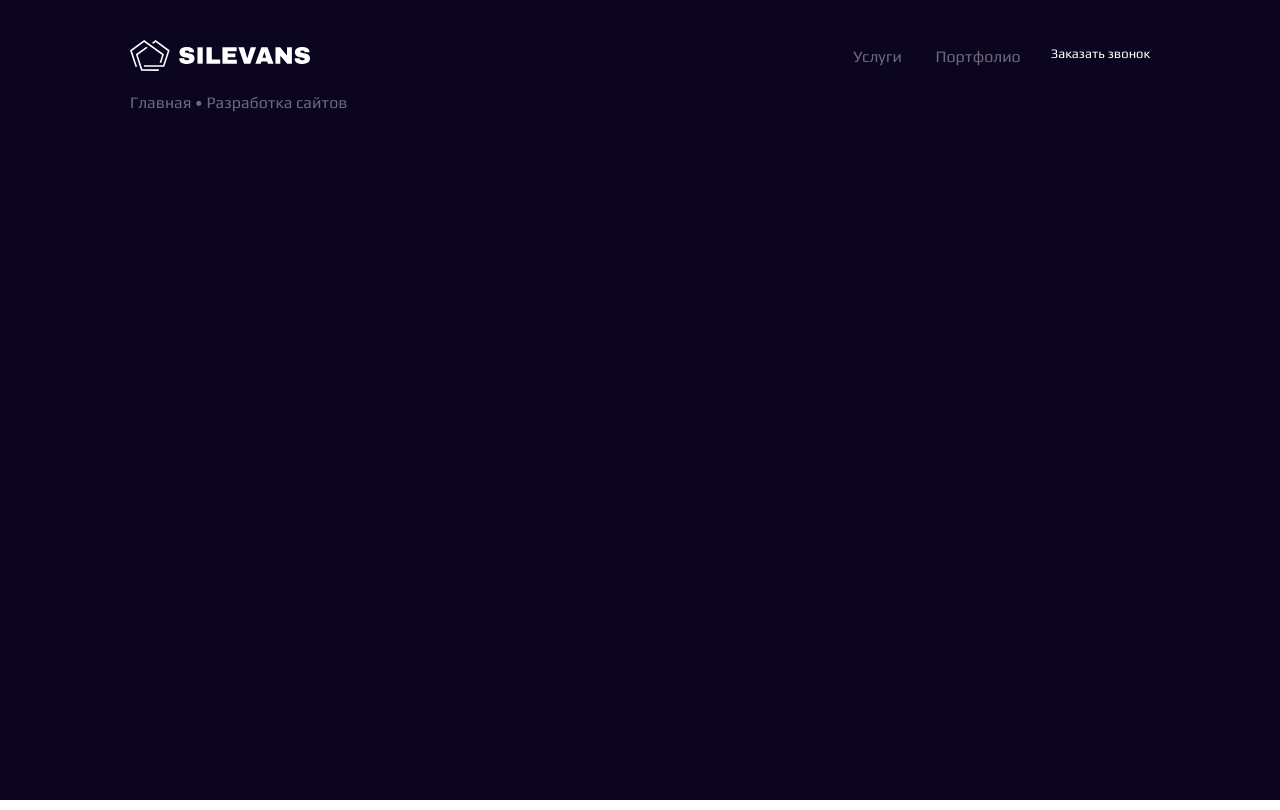
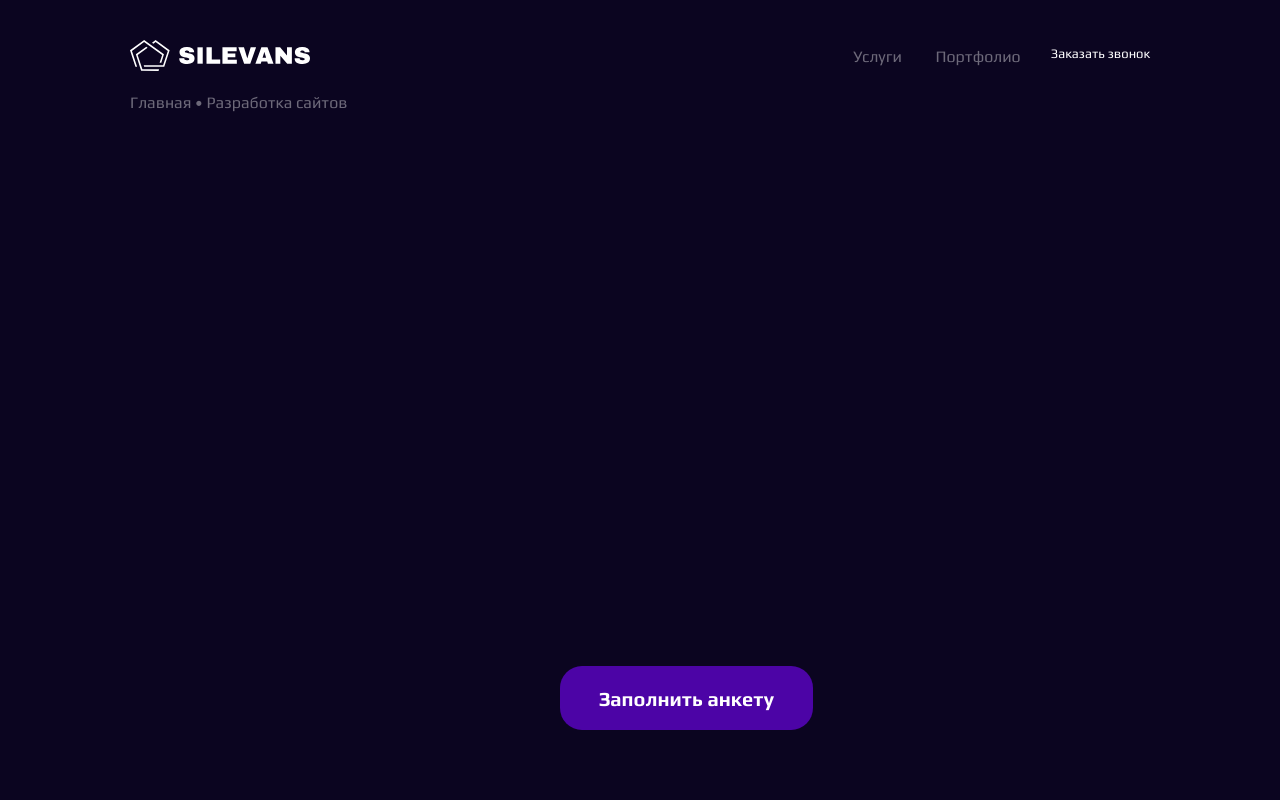
Before and after one commit to JulieBenchuk/web-studio, a Next.js app: page / in a window 1280 px wide. Built offline with nearby package versions, Linux system fonts and the light colour scheme.

Commit message:
feat: added full button

```diff
--- /dev/null
+++ b/src/components/common/buttons/FullButton.tsx
@@ -0,0 +1,14 @@
+import React, {ButtonHTMLAttributes, DetailedHTMLProps} from 'react';
+import style from '../../../styles/components/buttons/fullButton.module.scss'
+
+const FullButton: React.FC<DetailedHTMLProps<ButtonHTMLAttributes<HTMLButtonElement>,
+    HTMLButtonElement>> = ({className, children, ...restProps}) => {
+
+    const finalClass = className ? `${style.default} ${className}` : style.default
+
+    return (
+        <button className={finalClass}>{children}</button>
+    );
+};
+
+export default FullButton;
--- a/src/components/common/header/Header.tsx
+++ b/src/components/common/header/Header.tsx
@@ -1,6 +1,7 @@
 import React from 'react';
 import Link from "next/link";
 import style from '../../../styles/components/header.module.scss'
+import FullButton from "../buttons/FullButton";
 
 const Header: React.FC<{ isMainPage: boolean, currentPage: string }> = ({isMainPage, currentPage}) => {
 
@@ -20,6 +21,7 @@ const Header: React.FC<{ isMainPage: boolean, currentPage: string }> = ({isMainP
                 </div>
             </div>
             {isMainPage && <span className={style.currentPage}>Главная &#8226; {currentPage}</span>}
+            <FullButton className={style.button}>Заполнить анкету</FullButton>
 
 
         </header>
--- /dev/null
+++ b/src/styles/components/buttons/fullButton.module.scss
@@ -0,0 +1,37 @@
+@import "src/styles/variables";
+
+.default {
+  font-family: 'Play', sans-serif;
+  display: flex;
+  flex-direction: row;
+  justify-content: center;
+  align-items: center;
+  padding: 10px;
+  gap: 10px;
+  width: 253px;
+  height: 64px;
+  background: $bg-five;
+  border-radius: 22px;
+  border: none;
+  font-style: normal;
+  font-weight: 700;
+  font-size: 20px;
+  line-height: 23px;
+  color: $text-color-primary;
+
+  &:hover {
+    box-sizing: border-box;
+    display: flex;
+    flex-direction: row;
+    justify-content: center;
+    align-items: center;
+    padding: 10px;
+    gap: 10px;
+    width: 253px;
+    height: 64px;
+    background: $bg-eight;
+    border: 1px solid $text-color-primary;
+    box-shadow: 0 69px 41px rgba(0, 0, 0, 0.26);
+    border-radius: 22px;
+  }
+}
--- a/src/styles/components/header.module.scss
+++ b/src/styles/components/header.module.scss
@@ -5,6 +5,8 @@
   left: 130px;
   right: 130px;
   top: 40px;
+  height: 770px;
+
 
 }
 
@@ -61,3 +63,10 @@
 
   }
 }
+
+.button {
+  position: absolute;
+  left: 430px;
+  top: 626px;
+
+}
```
